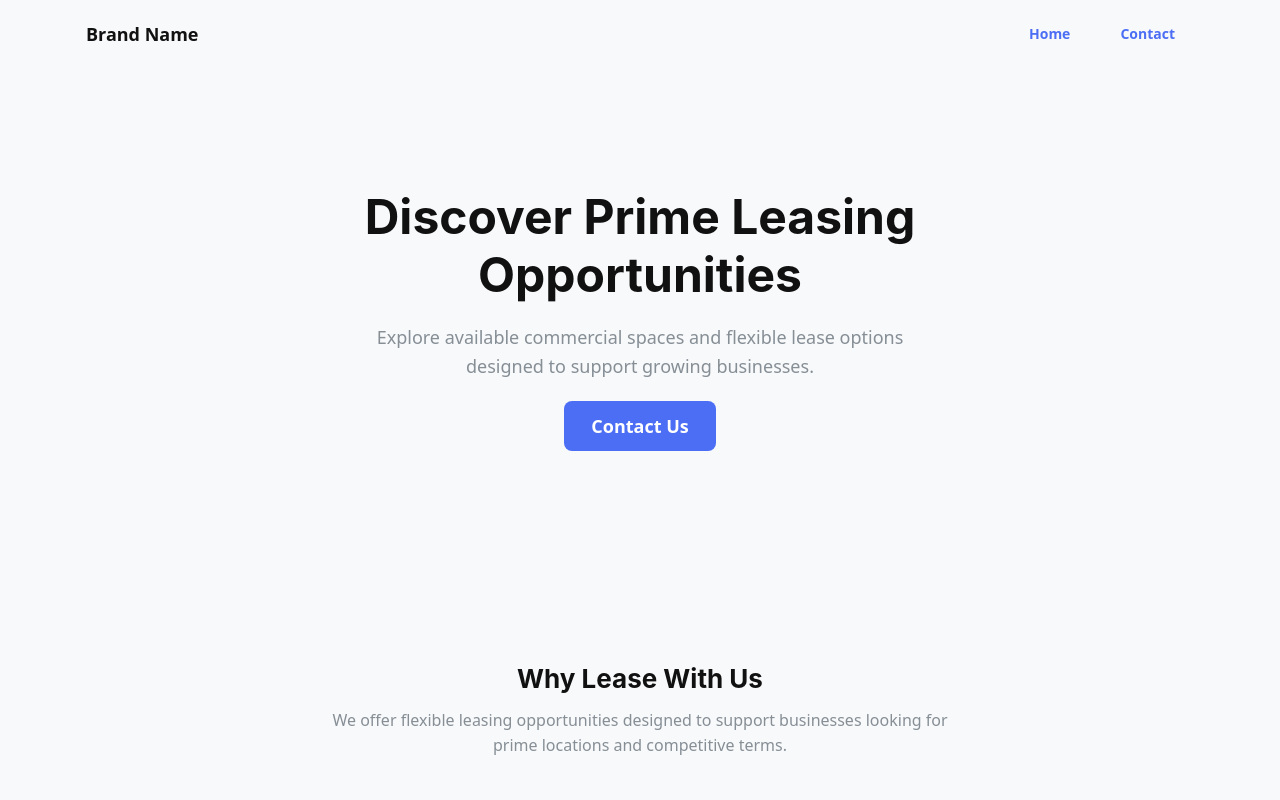
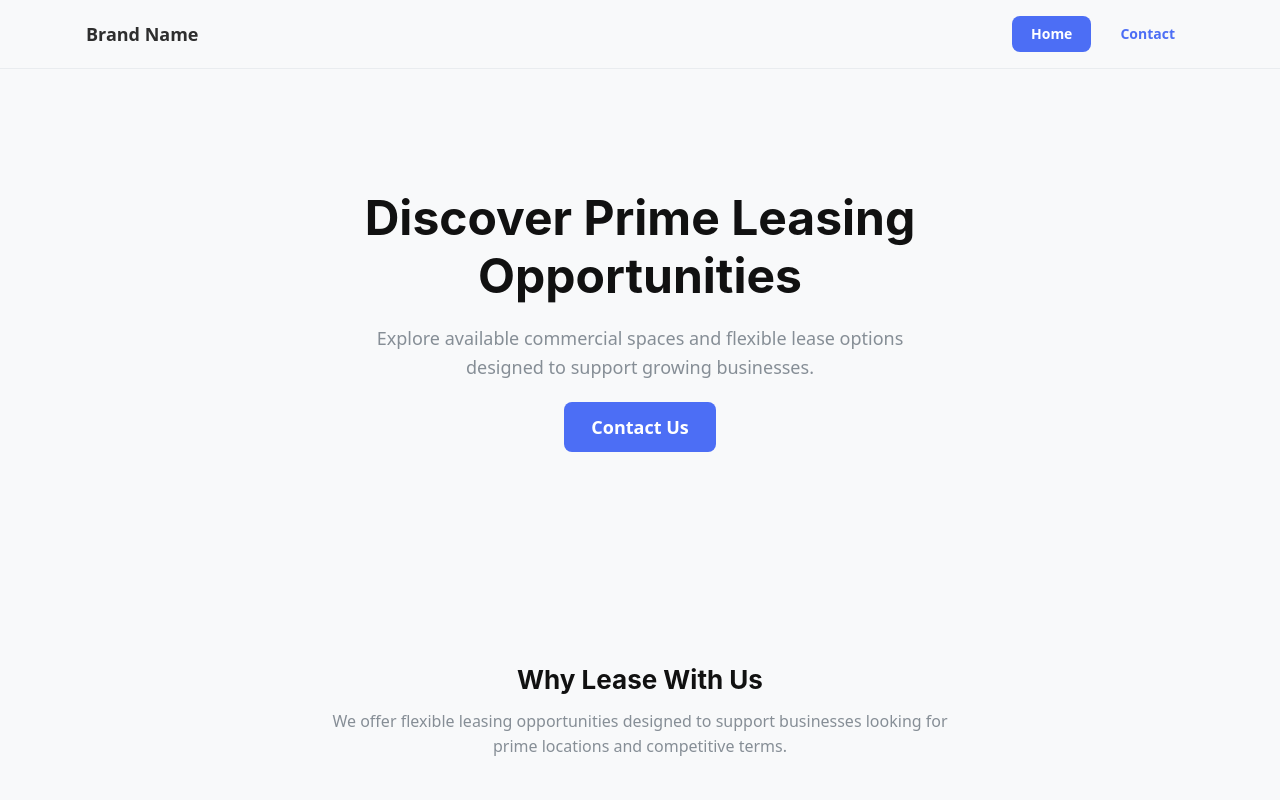
Before and after one commit to hmandiv/lease, a React (Vite) app: page / in a window 1280 px wide. Shown: the top 800 px of the page. Built offline with nearby package versions, Linux system fonts and the light colour scheme.

Commit message:
feat: improve navbar styling with sticky header and active nav states

```diff
--- a/src/components/layout/Navbar.tsx
+++ b/src/components/layout/Navbar.tsx
@@ -1,24 +1,51 @@
-import { Container, Group, Button, Text } from "@mantine/core";
-import { Link } from "react-router-dom";
+import { Container, Group, Button, Text, Box } from "@mantine/core";
+import { Link, useLocation } from "react-router-dom";
 
 export default function Navbar() {
+  const location = useLocation();
+
+  const isHome = location.pathname === "/";
+  const isContact = location.pathname === "/contact";
+
   return (
+    <Box
+      component="header"
+      style={{
+        position: "sticky",
+        top: 0,
+        zIndex: 1000,
+        background: "rgba(248, 249, 250, 0.92)",
+        backdropFilter: "blur(10px)",
+        borderBottom: "1px solid #e9ecef",
+      }}
+    >
       <Container size="lg" py="md">
         <Group justify="space-between">
-        <Text fw={700} size="lg">
+          <Text component={Link} to="/" fw={800} size="lg" td="none" c="dark">
             Brand Name
           </Text>
 
-        <Group gap="sm">
-          <Button component={Link} to="/" variant="subtle">
+          <Group gap="xs">
+            <Button
+              component={Link}
+              to="/"
+              variant={isHome ? "filled" : "subtle"}
+              radius="md"
+            >
               Home
             </Button>
 
-          <Button component={Link} to="/contact" variant="subtle">
+            <Button
+              component={Link}
+              to="/contact"
+              variant={isContact ? "filled" : "subtle"}
+              radius="md"
+            >
               Contact
             </Button>
           </Group>
         </Group>
       </Container>
+    </Box>
   );
 }
```
Lines whose indentation alone changed are shown as unchanged.
